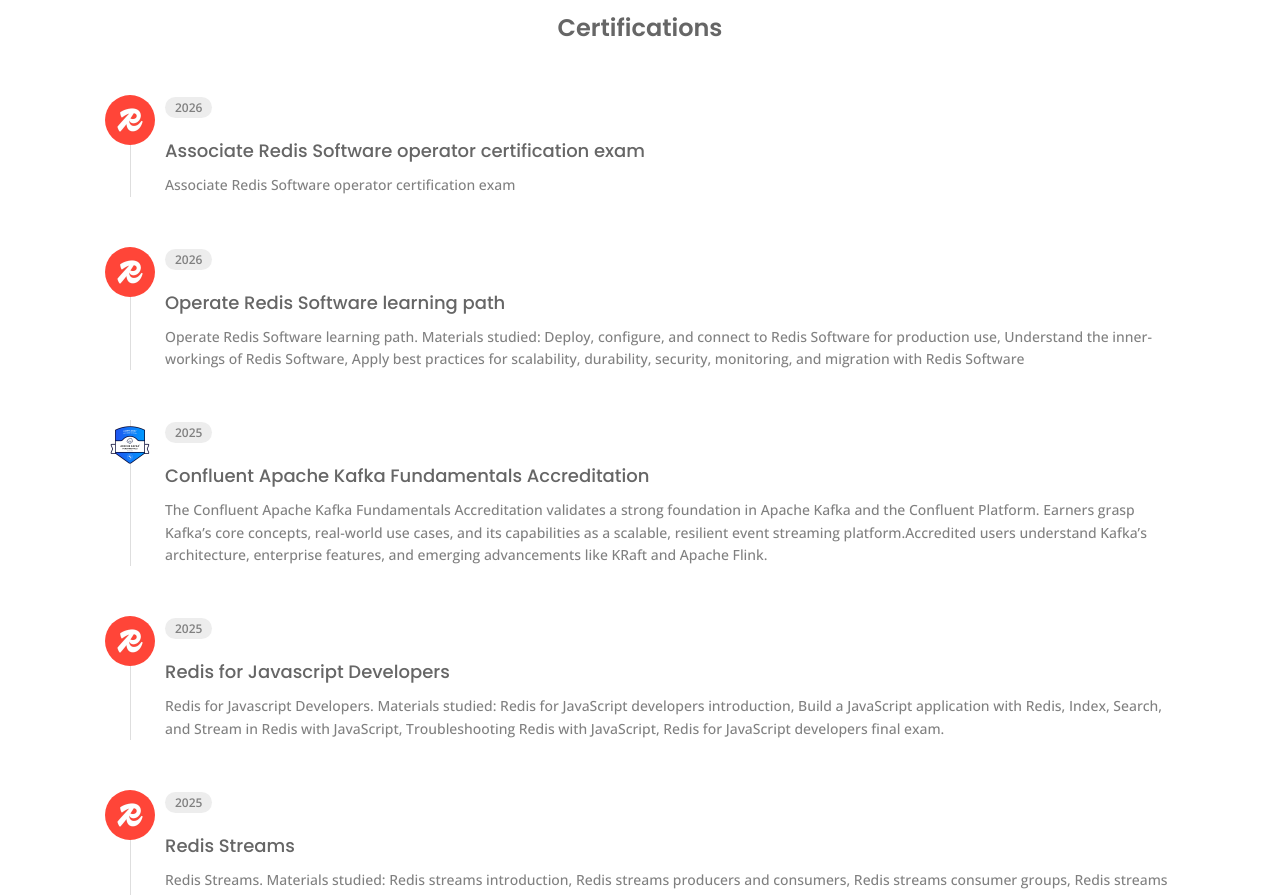
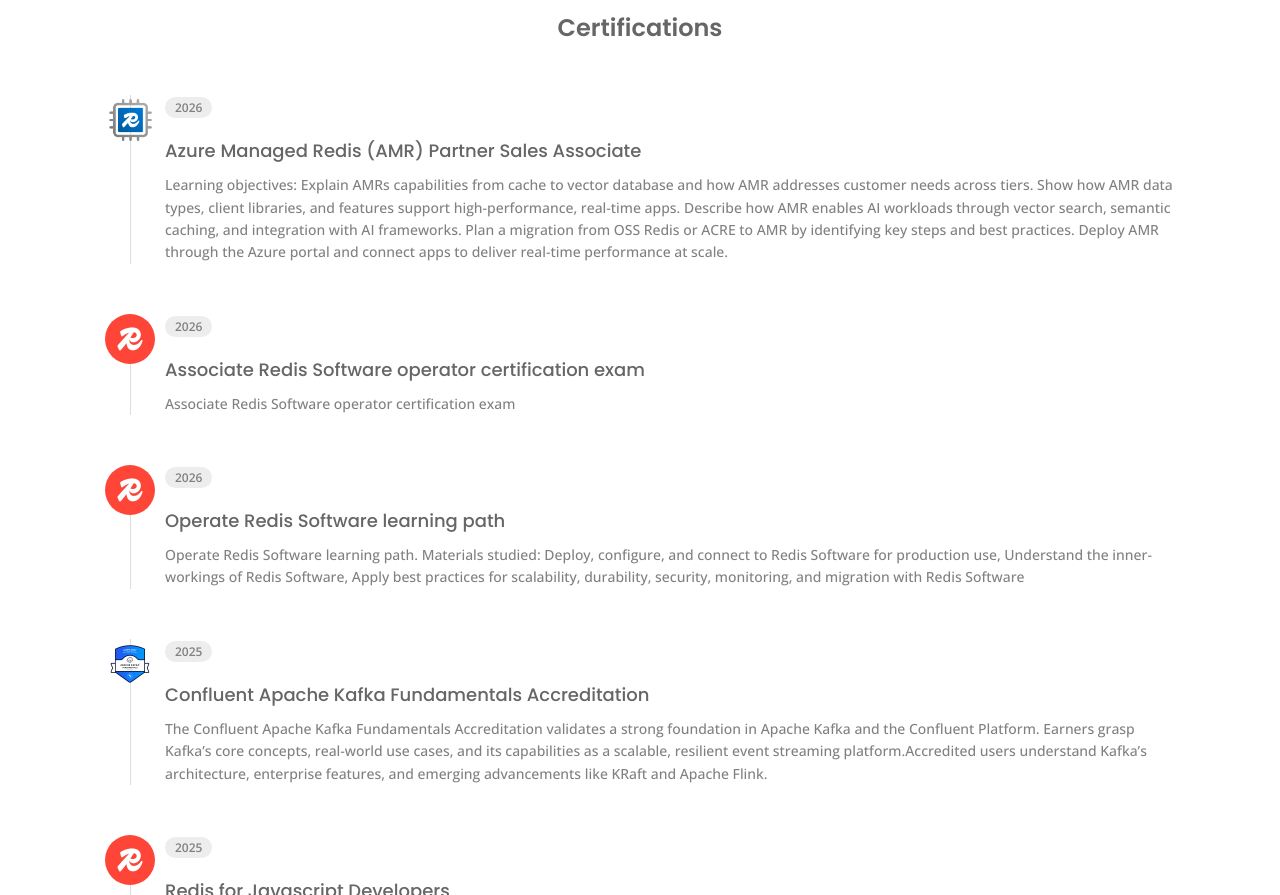
Before and after one commit to abdaziznet/vite-react-portfolio, a React (Vite) app: page /about in a window 1280 px wide. Shown: the part 1620-2515 px from the top of the page. Built offline with nearby package versions, Linux system fonts and the light colour scheme.

Commit message:
penambahan azure redis

```diff
--- a/src/data.jsx
+++ b/src/data.jsx
@@ -51,6 +51,7 @@
 import CertK2 from "./assets/K2_Five_Core_Badge.png";
 import CertRedis from "./assets/img-redis.jpg";
 import CertKafkaAcreditation from "./assets/img-confluent-kafka.png";
+import CertAzureRedis from "./assets/AMR.png";
 
 export const links = [
   {
@@ -494,6 +495,14 @@
     desc: "Associate Redis Software operator certification exam",
     date: "2026",
     url: "https://www.credential.net/62edd2e3-3fbc-4f10-a896-e1225998dbe2?username=abdaziz",
+  },
+  {
+    id: 30,
+    img: CertAzureRedis,
+    title: "Azure Managed Redis (AMR) Partner Sales Associate",
+    desc: "Learning objectives: Explain AMRs capabilities from cache to vector database and how AMR addresses customer needs across tiers. Show how AMR data types, client libraries, and features support high-performance, real-time apps. Describe how AMR enables AI workloads through vector search, semantic caching, and integration with AI frameworks. Plan a migration from OSS Redis or ACRE to AMR by identifying key steps and best practices. Deploy AMR through the Azure portal and connect apps to deliver real-time performance at scale.",
+    date: "2026",
+    url: "https://www.credential.net/5aa6e490-8ac5-4a8a-a463-d911723a02d3?username=abdaziz",
   },
 ];
 
```
Also changed, not shown: src/assets/AMR.png (added).
